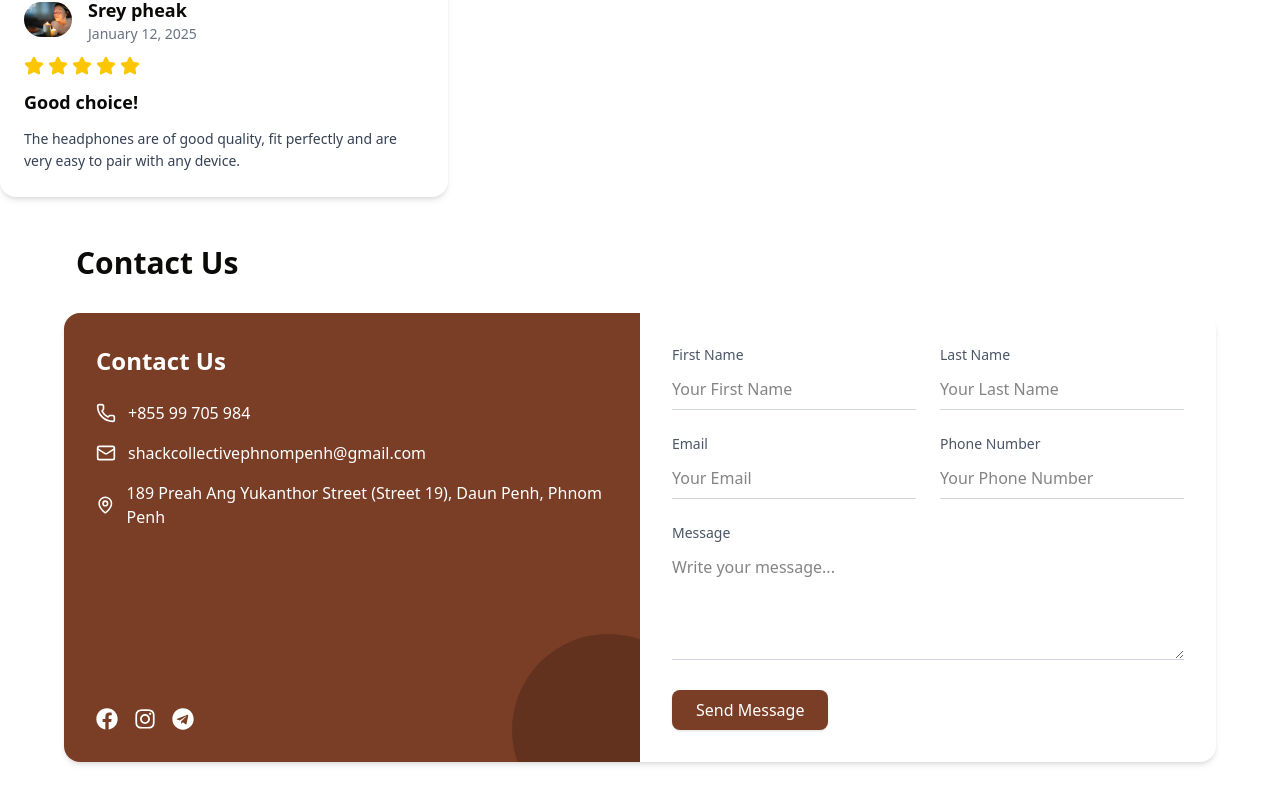
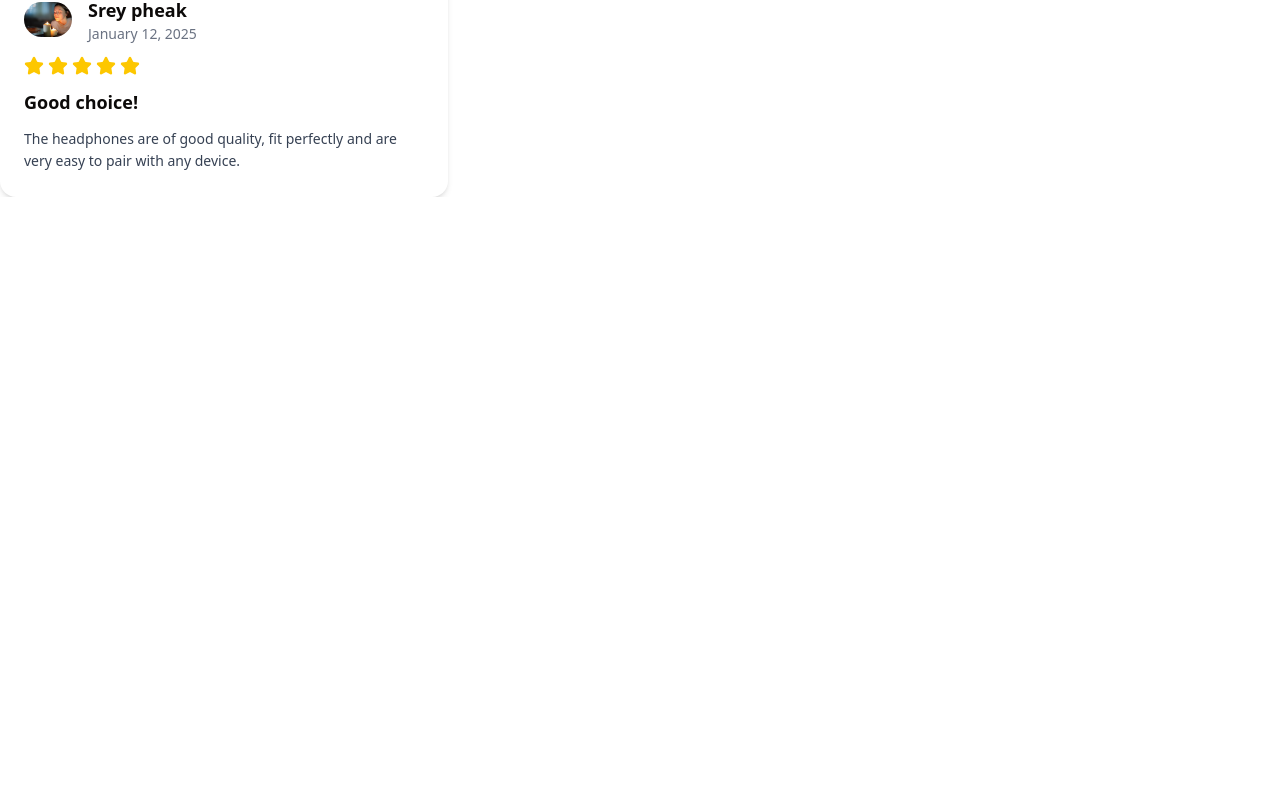
Before and after one commit to btw-imlong/front-end-shack, a Next.js app: page / in a window 1280 px wide. Shown: the part 1648-2451 px from the top of the page. After the commit the page ends 1845 px from the top, so only its background shows below. Built offline with nearby package versions, Linux system fonts and the light colour scheme.

Commit message:
update contact

```diff
--- a/src/app/page.tsx
+++ b/src/app/page.tsx
@@ -1,14 +1,12 @@
 import HeroSection from "@/app/home/content/hero-section";
 import Category from "@/app/home/content/category";
 import Review from "@/app/home/content/review";
-import Contact from "@/app/contact/page";
 export default function HomePage() {
   return (
     <>
       <HeroSection />
       <Category />
       <Review />
-      <Contact />
     </>
   );
 }
```
